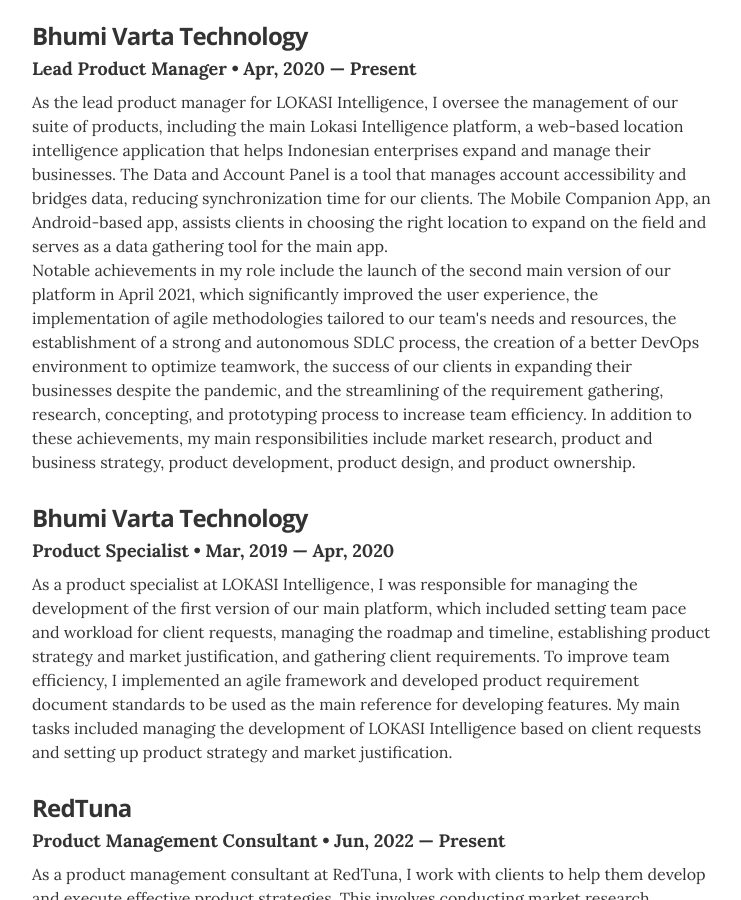
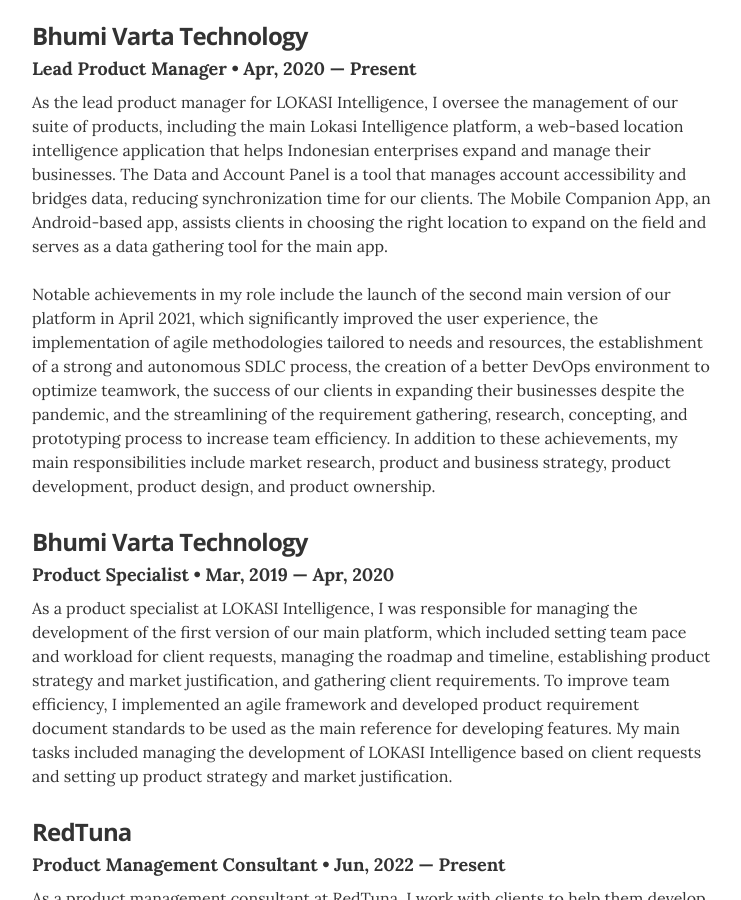
Before and after one commit to sawungrana/sawungrana.github.io, a Jekyll site: the page built from docs/index.html, in a window 1280 px wide and 900 px high, scrolled down 794 px. Shown: the whole window, without its empty margins (268-1009 px from the left). Built offline with Jekyll 4.4.1, drawn with Linux system fonts in a browser that asks for light colours.

Commit message:
Update experience.yml

```diff
--- a/docs/_data/experience.yml
+++ b/docs/_data/experience.yml
@@ -2,7 +2,7 @@
 - company: Bhumi Varta Technology
   position: Lead Product Manager
   duration: Apr, 2020 &mdash; Present
-  summary: As the lead product manager for LOKASI Intelligence, I oversee the management of our suite of products, including the main Lokasi Intelligence platform, a web-based location intelligence application that helps Indonesian enterprises expand and manage their businesses. The Data and Account Panel is a tool that manages account accessibility and bridges data, reducing synchronization time for our clients. The Mobile Companion App, an Android-based app, assists clients in choosing the right location to expand on the field and serves as a data gathering tool for the main app. <br>Notable achievements in my role include the launch of the second main version of our platform in April 2021, which significantly improved the user experience, the implementation of agile methodologies tailored to our team's needs and resources, the establishment of a strong and autonomous SDLC process, the creation of a better DevOps environment to optimize teamwork, the success of our clients in expanding their businesses despite the pandemic, and the streamlining of the requirement gathering, research, concepting, and prototyping process to increase team efficiency. In addition to these achievements, my main responsibilities include market research, product and business strategy, product development, product design, and product ownership.
+  summary: As the lead product manager for LOKASI Intelligence, I oversee the management of our suite of products, including the main Lokasi Intelligence platform, a web-based location intelligence application that helps Indonesian enterprises expand and manage their businesses. The Data and Account Panel is a tool that manages account accessibility and bridges data, reducing synchronization time for our clients. The Mobile Companion App, an Android-based app, assists clients in choosing the right location to expand on the field and serves as a data gathering tool for the main app. <br><br>Notable achievements in my role include the launch of the second main version of our platform in April 2021, which significantly improved the user experience, the implementation of agile methodologies tailored to needs and resources, the establishment of a strong and autonomous SDLC process, the creation of a better DevOps environment to optimize teamwork, the success of our clients in expanding their businesses despite the pandemic, and the streamlining of the requirement gathering, research, concepting, and prototyping process to increase team efficiency. In addition to these achievements, my main responsibilities include market research, product and business strategy, product development, product design, and product ownership.
 
 
 - company: Bhumi Varta Technology
```
